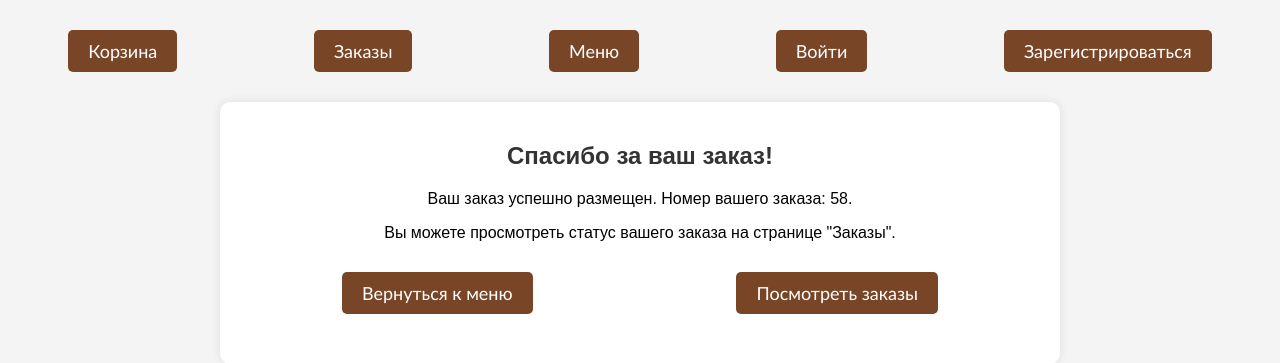
After one commit to MalvineCh/cafe_project, a Django app: page /cafe_cat/order_success/58/ in a window 1280 px wide. The commit adds this page. Shown: the top 363 px of the page. Run offline with Django 4.2, Linux system fonts and the light colour scheme.

Commit message:
Исправлены основные моменты. Добавлен order_success.html

```diff
--- a/cafe_cat/models.py
+++ b/cafe_cat/models.py
@@ -34,7 +34,7 @@ class MenuItem(models.Model):
 
 class Cart(models.Model):
     """ Модель корзины, ассоциирована с пользователем и содержит элементы меню. """
-    user = models.OneToOneField(settings.AUTH_USER_MODEL, on_delete=models.CASCADE, related_name='cart')
+    user = models.OneToOneField(settings.AUTH_USER_MODEL, on_delete=models.CASCADE, related_name='cart', null=True, blank=True)
     items = models.ManyToManyField(MenuItem, through='CartItem')
     session_key = models.CharField(max_length=100, null=True, blank=True)  # Добавлено поле session_key
 
--- /dev/null
+++ b/cafe_cat/templates/cafe_cat/order_success.html
@@ -0,0 +1,75 @@
+<!DOCTYPE html>
+<html lang="ru">
+<head>
+    <meta charset="UTF-8">
+    <meta name="viewport" content="width=device-width, initial-scale=1.0">
+    <title>Успешный заказ</title>
+    <style>
+        body {
+            font-family: Arial, sans-serif;
+            margin: 0;
+            padding: 0;
+            background-color: #f4f4f4;
+        }
+        h2 {
+            text-align: center;
+            color: #333;
+        }
+        .container {
+            max-width: 800px;
+            margin: 20px auto;
+            padding: 20px;
+            background-color: #fff;
+            border-radius: 10px;
+            box-shadow: 0 0 10px rgba(0, 0, 0, 0.1);
+        }
+        .buttons {
+            margin: 20px 0;
+            display: flex;
+            justify-content: space-around;
+            flex-wrap: wrap;
+        }
+        .button {
+            padding: 10px 20px;
+            margin: 10px;
+            background-color: #784627;
+            color: #fff;
+            border: none;
+            border-radius: 5px;
+            font-size: 18px;
+            cursor: pointer;
+            font-family: 'Trebuchet MS', Helvetica, sans-serif;
+            text-decoration: none;
+        }
+        .button:hover {
+            background-color: #5a3420;
+        }
+        p {
+            text-align: center;
+            font-size: 16px;
+        }
+    </style>
+</head>
+<body>
+    <div class="buttons">
+        <a href="{% url 'cafe_cat:view_cart' %}" class="button">Корзина</a>
+        <a href="{% url 'cafe_cat:user_orders' %}" class="button">Заказы</a>
+        <a href="{% url 'cafe_cat:menu' %}" class="button">Меню</a>
+        {% if user.is_authenticated %}
+            <a href="{% url 'cafe_cat:account' %}" class="button">Аккаунт</a>
+        {% else %}
+            <a href="{% url 'cafe_cat:login' %}" class="button">Войти</a>
+            <a href="{% url 'cafe_cat:register' %}" class="button">Зарегистрироваться</a>
+        {% endif %}
+    </div>
+    <div class="container">
+        <h2>Спасибо за ваш заказ!</h2>
+        <p>Ваш заказ успешно размещен. Номер вашего заказа: {{ order_id }}.</p>
+        <p>Вы можете просмотреть статус вашего заказа на странице "Заказы".</p>
+        <div class="buttons">
+            <a href="{% url 'cafe_cat:menu' %}" class="button">Вернуться к меню</a>
+            <a href="{% url 'cafe_cat:user_orders' %}" class="button">Посмотреть заказы</a>
+        </div>
+    </div>
+</body>
+</html>
--- a/cafe_cat/views.py
+++ b/cafe_cat/views.py
@@ -125,12 +125,17 @@ def register(request):
         form = UserCreationForm(request.POST)
         if form.is_valid():
             user = form.save()
-            LoyaltyCard.objects.create(user=user)
+            # Создание профиля и карты лояльности для нового пользователя
+            profile = Profile.objects.create(user=user)
+            loyalty_card = LoyaltyCard.objects.create(user=user)
+            profile.loyalty_card = loyalty_card
+            profile.save()
             auth_login(request, user)  # Убедитесь, что здесь вызывается login с request и user
             return redirect('cafe_cat:account')
     else:
         form = UserCreationForm()
     return render(request, 'cafe_cat/register.html', {'form': form})
+
 def user_login(request):
     if request.method == 'POST':
         form = AuthenticationForm(request, data=request.POST)
@@ -222,16 +227,25 @@ def remove_selected(request):
     return JsonResponse({'status': 'error'})
 
 
-from django.contrib.auth.decorators import login_required
-from .models import Cart, CartItem
+from django.shortcuts import render, redirect, get_object_or_404
+from django.contrib import messages
+from decimal import Decimal
+from .models import Cart, CartItem, Order, OrderItem
 from .forms import OrderForm
 
+def place_order_selected(request):
+    user = request.user if request.user.is_authenticated else None
 
-@login_required(login_url='/cafe_cat/login/')
-def place_order_selected(request):
-    user = request.user
-    # Получение или создание корзины для пользователя
-    cart, created = Cart.objects.get_or_create(user=user)
+    # Получение или создание корзины для пользователя или по сессии
+    if user:
+        cart, created = Cart.objects.get_or_create(user=user)
+    else:
+        session_key = request.session.session_key
+        if not session_key:
+            request.session.create()
+            session_key = request.session.session_key
+        cart, created = Cart.objects.get_or_create(session_key=session_key, defaults={'user': None})
+
     # При методе POST находим выбранные товары
     selected_item_ids = request.POST.getlist('selected_items') if request.method == 'POST' else None
 
@@ -240,6 +254,7 @@ def place_order_selected(request):
     if not selected_cart_items:
         # Если нет выбранных товаров, возвращаем пользователя в корзину
         return redirect('cafe_cat:view_cart')
+
     total_price = Decimal('0.00')
     for cart_item in selected_cart_items:
         # Расчет общей суммы заказа с учетом возможных скидок
@@ -250,20 +265,25 @@ def place_order_selected(request):
         form = OrderForm(request.POST)
         if form.is_valid():
             order = form.save(commit=False)
-            order.user = user
+            if user:
+                order.user = user
 
-            if 'use_points' in request.POST and request.POST['use_points'] == 'on':
-                loyalty_card = user.profile.loyalty_card
-                # Если используются баллы, и их достаточно, вычитаем из общей суммы
-                if loyalty_card and loyalty_card.points >= 0:
-                    points_to_deduct = min(loyalty_card.points, total_price)
-                    total_price -= points_to_deduct
-                    loyalty_card.points -= points_to_deduct
-                    loyalty_card.points += (total_price * Decimal(0.05))
-                    loyalty_card.save()
-                    order.loyalty_points_used = True
+            if user and 'use_points' in request.POST and request.POST['use_points'] == 'on':
+                if user.profile.loyalty_card:
+                    loyalty_card = user.profile.loyalty_card
+                    # Если используются баллы, и их достаточно, вычитаем из общей суммы
+                    if loyalty_card.points >= 0:
+                        points_to_deduct = min(loyalty_card.points, total_price)
+                        total_price -= points_to_deduct
+                        loyalty_card.points -= points_to_deduct
+                        loyalty_card.points += (total_price * Decimal(0.05))
+                        loyalty_card.save()
+                        order.loyalty_points_used = True
+                    else:
+                        messages.error(request, "You do not have enough loyalty points to make this purchase.")
+                        return redirect('cafe_cat:place_order_selected')
                 else:
-                    messages.error(request, "You do not have enough loyalty points to make this purchase.")
+                    messages.error(request, "No loyalty card found.")
                     return redirect('cafe_cat:place_order_selected')
 
             order.total_price = total_price
@@ -272,15 +292,15 @@ def place_order_selected(request):
             for cart_item in selected_cart_items:
                 OrderItem.objects.create(order=order, item=cart_item.item, quantity=cart_item.quantity)
             selected_cart_items.delete()
-            # Перенаправление на страницу заказов пользователя
-            return redirect('cafe_cat:user_orders')
+            # Перенаправление на страницу заказов пользователя или подтверждения заказа
+            return redirect('cafe_cat:user_orders' if user else 'cafe_cat:order_success', order_id=order.id)
         elif not form.is_valid():
             return render(request, 'cafe_cat/place_order_selected.html', {
                 'form': form,
                 'selected_cart_items': selected_cart_items,
                 'total_price': total_price,
                 'error_message': "Форма невалидна. Исправьте ошибки.",
-                'loyalty_points': user.profile.loyalty_card.points
+                'loyalty_points': user.profile.loyalty_card.points if user and user.profile.loyalty_card else 0
             })
     else:
         form = OrderForm()
@@ -293,9 +313,8 @@ def place_order_selected(request):
         'form': form,
         'selected_cart_items': selected_cart_items,
         'total_price': total_price,
-        'loyalty_points': user.profile.loyalty_card.points
+        'loyalty_points': user.profile.loyalty_card.points if user and user.profile.loyalty_card else 0
     })
-
 
 def update_quantity(request, cart_item_id):
     cart_item = get_object_or_404(CartItem, pk=cart_item_id)
```
Also changed, not shown: cafe_cat/templates/cafe_cat/place_order_selected.html (+53 -20 lines), cafe_cat/templates/cafe_cat/user_orders.html (+61 -4 lines), db.sqlite3.
